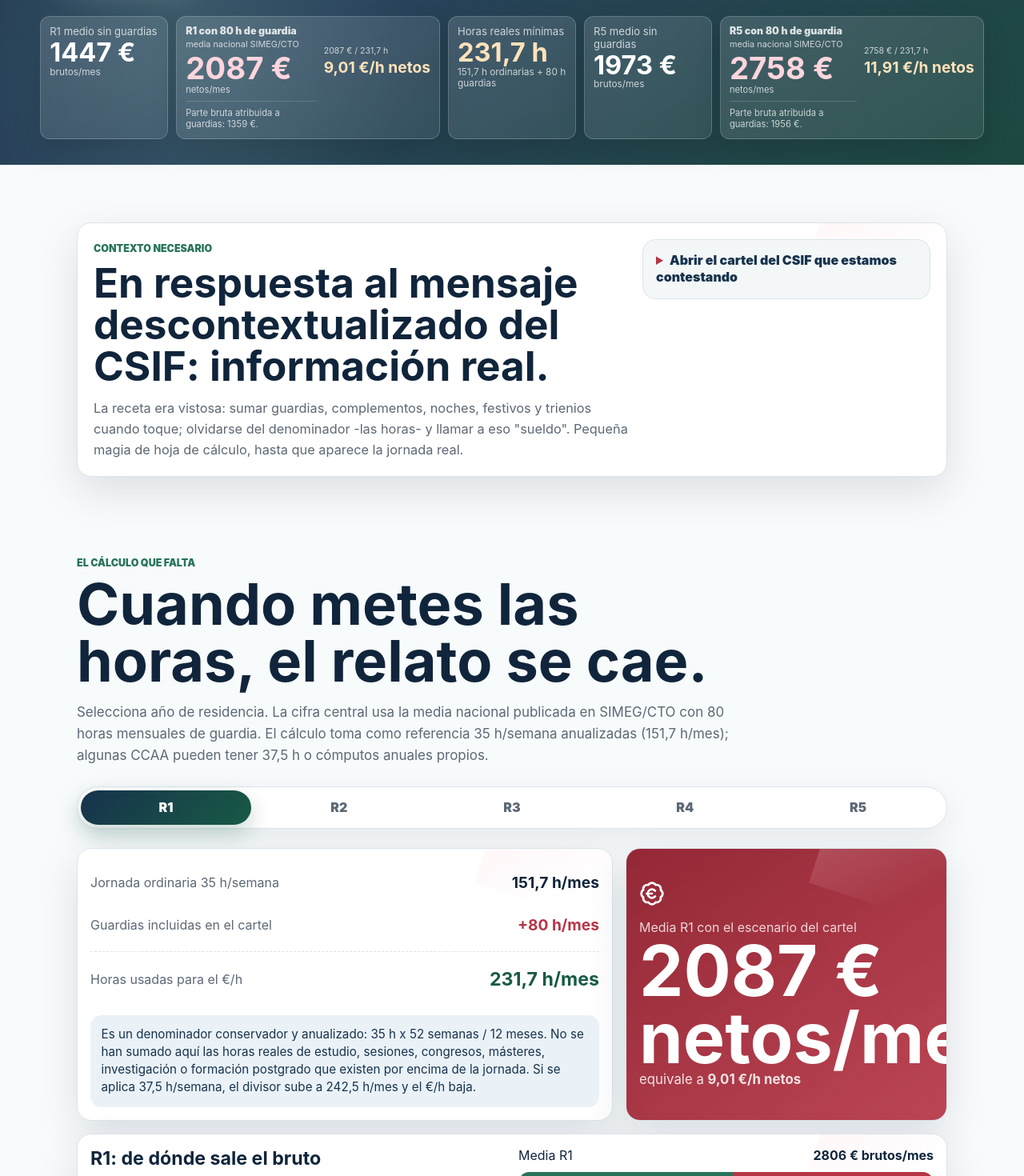
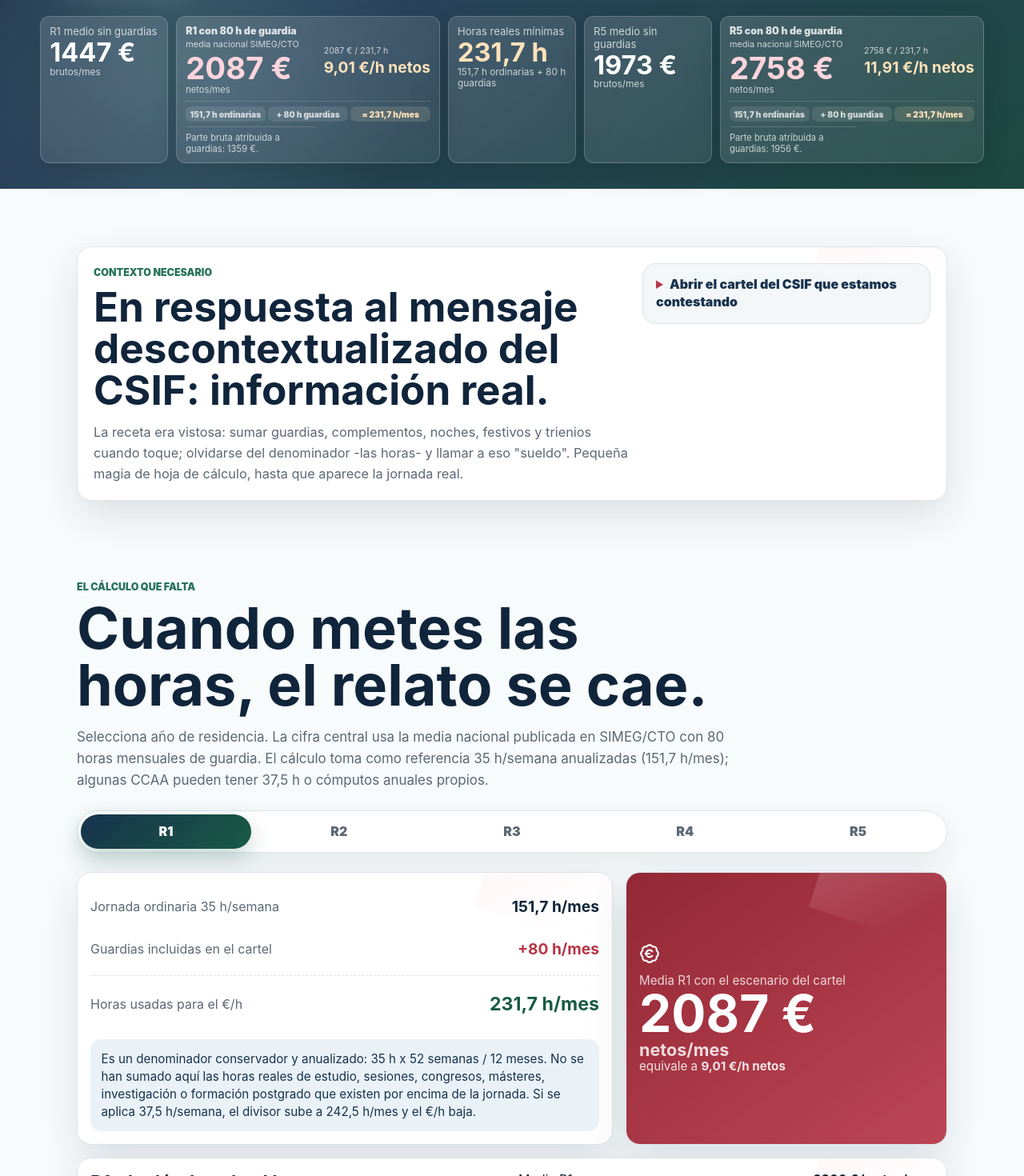
Before and after one commit to Guallar7/mir-estatuto-realidad, a React (Vite) app: page / in a window 1280 px wide. Shown: the part 640-2110 px from the top of the page at 80% size. Built offline with nearby package versions, Linux system fonts and the light colour scheme.

Commit message:
Fix desktop metric overflow

```diff
--- a/src/main.jsx
+++ b/src/main.jsx
@@ -216,7 +216,10 @@ function App() {
           <SpotlightPanel className="panel result-card">
             <BadgeEuro size={32} />
             <p>Media {current.year} con el escenario del cartel</p>
-            <strong>{eur(current.netWithGuards)} € netos/mes</strong>
+            <strong className="result-amount">
+              <span>{eur(current.netWithGuards)} €</span>
+              <small>netos/mes</small>
+            </strong>
             <span>
               equivale a{" "}
               <b>{eur(currentHourly, 2)} €/h netos</b>
--- a/src/styles.css
+++ b/src/styles.css
@@ -602,13 +602,25 @@ h2 {
   margin: 1rem 0 0.2rem;
 }
 
-.result-card strong {
+.result-card .result-amount {
   display: block;
   font-size: clamp(2.6rem, 13vw, 5.5rem);
   line-height: 0.95;
 }
 
-.result-card span {
+.result-card .result-amount span,
+.result-card .result-amount small {
+  display: block;
+}
+
+.result-card .result-amount small {
+  color: rgba(255, 255, 255, 0.82);
+  font-size: clamp(1.2rem, 4.5vw, 2rem);
+  line-height: 1.05;
+  margin-top: 0.25rem;
+}
+
+.result-card > span {
   color: rgba(255, 255, 255, 0.86);
   font-size: 1.05rem;
 }
@@ -1205,7 +1217,21 @@ footer strong {
   }
 
   .rate-breakdown {
-    display: none;
+    display: flex;
+    flex-wrap: wrap;
+    gap: 0.22rem;
+    grid-column: 1 / -1;
+    margin-top: 0.42rem;
+    padding-top: 0.4rem;
+  }
+
+  .rate-breakdown span,
+  .rate-breakdown b {
+    border-radius: 7px;
+    flex: 1 1 30%;
+    font-size: 0.64rem;
+    padding: 0.2rem 0.28rem;
+    text-align: center;
   }
 
   .rate-footer {
@@ -1228,7 +1254,40 @@ footer strong {
   }
 
   .rate-context {
-    display: none;
+    display: block;
+    font-size: 0.66rem;
+    grid-column: 1 / -1;
+    margin-top: 0.38rem;
+    padding-top: 0.36rem;
+  }
+
+  .result-card {
+    min-height: 0;
+    padding: 1rem;
+  }
+
+  .result-card svg {
+    height: 26px;
+    width: 26px;
+  }
+
+  .result-card p {
+    font-size: 0.95rem;
+    margin-top: 0.65rem;
+  }
+
+  .result-card .result-amount {
+    font-size: clamp(3rem, 5vw, 4.2rem);
+    line-height: 0.92;
+  }
+
+  .result-card .result-amount small {
+    font-size: clamp(1.05rem, 1.7vw, 1.35rem);
+    line-height: 1.05;
+  }
+
+  .result-card > span {
+    font-size: 0.95rem;
   }
 }
 
```
